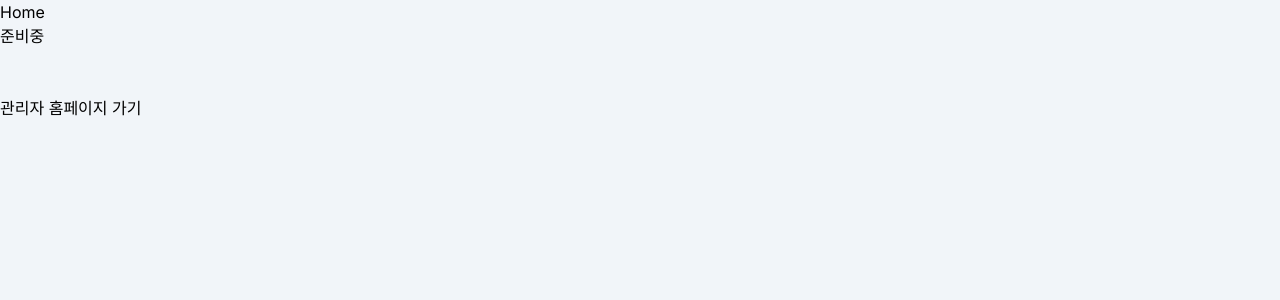
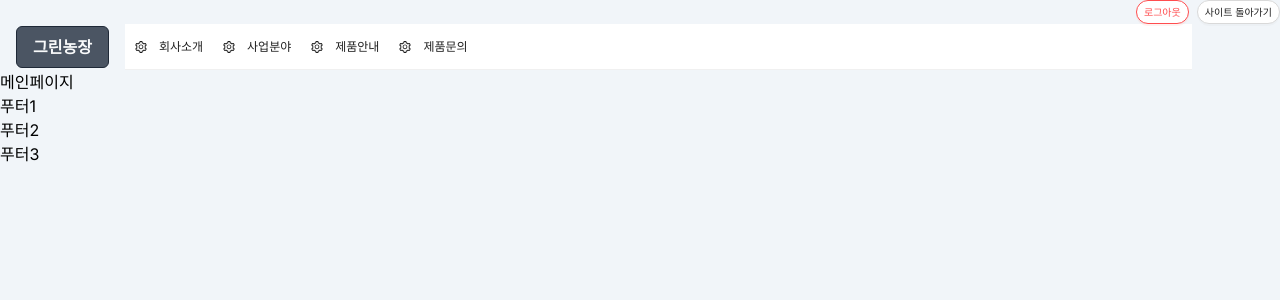
Before and after one commit to rladudgh321/work, a Next.js app in the folder front/: page / in a window 1280 px wide. Shown: the top 300 px of the page. Built offline with nearby package versions, Linux system fonts and the light colour scheme.

Commit message:
메인페이지-유비콘스 이장님닷컴 참고

```diff
--- /dev/null
+++ b/front/src/app/frontComponents/Navbar.tsx
@@ -0,0 +1,77 @@
+import { SettingOutlined } from '@ant-design/icons';
+import type { MenuProps } from 'antd';
+import { Button, ConfigProvider, Menu } from 'antd';
+import Link from 'next/link';
+
+const items: MenuProps['items']= [
+  {
+    label: '회사소개',
+    key: 'intro',
+    icon: <SettingOutlined />,
+    children: [
+      {
+        type: 'group',
+        children: [
+          {
+            label: <Link href={'/intro'}>대표 인사말</Link>,
+            key: 'intro_1',
+          },
+          {
+            label: <Link href={'/coming'}>오시는 길</Link>,
+            key: 'intro_2',
+          },
+        ],
+      },
+    ],
+  },
+  {
+    label: <Link href={'business'}>사업분야</Link>,
+    key: 'business',
+    icon: <SettingOutlined />,
+  },
+  {
+    label: <Link href={'/product'}>제품안내</Link>,
+    key: 'product',
+    icon: <SettingOutlined />,
+  },
+  {
+    label: <Link href={'contact'}>제품문의</Link>,
+    key: 'contact',
+    icon: <SettingOutlined />,
+  },
+];
+
+export default function Navbar() {
+  // const [current, setCurrent] = useState<string>("");
+
+  // const onClick: MenuProps['onClick'] = (e) => {
+  //   console.log('Navbar', e);
+  //   setCurrent(e.key);
+  // };
+
+  return (
+    <div>
+      <div className="flex flex-row-reverse gap-x-2">
+          <Button shape="round" size="small" className="text-[10px]">사이트 돌아가기</Button>
+          <Button shape="round" danger={true} size="small" className="text-[10px]" >로그아웃</Button>
+      </div>
+      <div className="flex mt-0">
+        <div className="text-center py-2 px-4 shrink-0 border-gray-800 border-solid border-[1px] my-auto mx-4 bg-gray-600 text-gray-50 font-semibold rounded-md">
+          그린농장
+        </div>
+        <ConfigProvider
+          theme={{
+            token: {
+              /* here is your global tokens */
+              fontSize:12,
+              padding: 10
+            },
+          }}
+        >
+          {/* <Menu onClick={onClick} selectedKeys={[current]} mode="horizontal" items={items} className="w-10/12" /> */}
+          <Menu mode="horizontal" items={items} className="w-10/12" />
+        </ConfigProvider>
+      </div>
+    </div>
+  );
+};
--- a/front/src/app/page.tsx
+++ b/front/src/app/page.tsx
@@ -1,15 +1,15 @@
-import Link from "next/link";
+import Navbar from './frontComponents/Navbar';
 
 export default function Home() {
   return (
-    <>
-      <div>Home</div>
-      <Link href='/'>준비중</Link>
-      <br />
-      <br />
-      <br />
-
-      <Link href={'admin'}>관리자 홈페이지 가기</Link>
-    </>
+    <div>
+      <Navbar />
+      <main>메인페이지</main>
+      <footer>
+        <div>푸터1</div>
+        <div>푸터2</div>
+        <div>푸터3</div>
+      </footer>
+    </div>
   );
 }
```
